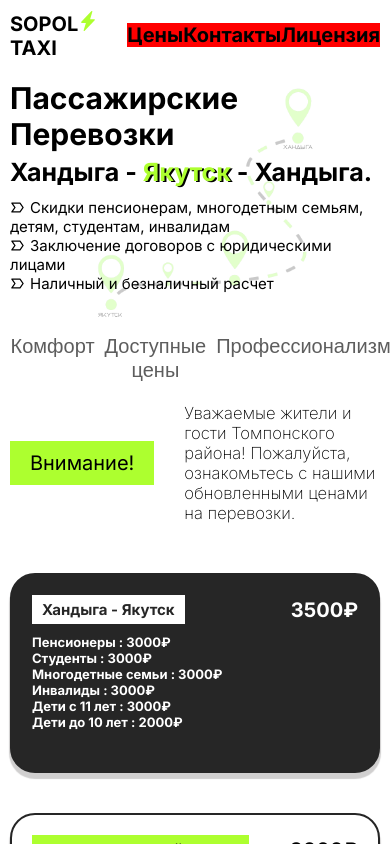
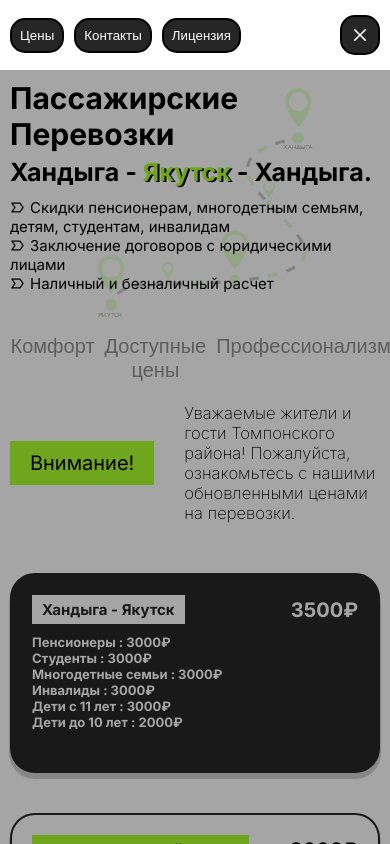
Before and after one commit to alexkor1303/SopolevTaxi, a Next.js app: page / in a window 390 px wide. Both pictures are taken after a click on the button 360 px from the left and 35 px from the top of the page. Shown: the top 844 px of the page. Built offline with nearby package versions, Linux system fonts and the light colour scheme.

Commit message:
add:alpha version done

```diff
--- a/src/components/Header/Header.module.scss
+++ b/src/components/Header/Header.module.scss
@@ -26,6 +26,7 @@
       display: none;
     }
     .mobileLinks {
+      z-index: 2;
       display: block;
       .burgerButton {
         display: flex;
--- a/src/components/Header/Header.tsx
+++ b/src/components/Header/Header.tsx
@@ -21,10 +21,11 @@ export const Header = () => {
       </section>
       <section className={style.linkBlock}>
         <section className={style.desktopLinks}>
-          {HeaderLinks.map((elem) => {
+          {HeaderLinks.map((elem, i) => {
             return (
               <HeaderLinkElem
-                key={elem.key}
+                key={i}
+                id={elem.id}
                 text={elem.text}
                 link={elem.link}
               />
@@ -39,7 +40,7 @@ export const Header = () => {
             onClick={() => setOpen(true)}>
             <IoMdMenu size={20} />
           </Button>
-          <SliderMenu status={open} />
+          <SliderMenu status={open} hideSlider={() => setOpen(!open)} />
         </section>
       </section>
     </div>
--- a/src/components/Header/HeaderLinkElem/HeaderLinkElem.tsx
+++ b/src/components/Header/HeaderLinkElem/HeaderLinkElem.tsx
@@ -1,16 +1,16 @@
 import style from "./HeaderLinkElem.module.scss";
 interface LinkElemProps {
-  key: number;
+  id: number;
   link: string;
   text: string;
 }
 export const HeaderLinkElem = ({
-  key,
+  id,
   link,
   text,
 }: LinkElemProps): JSX.Element => {
   return (
-    <a className={style.link} key={key} href={link}>
+    <a className={style.link} key={id} href={link}>
       {text}
     </a>
   );
--- a/src/components/Header/HeaderLinks.ts
+++ b/src/components/Header/HeaderLinks.ts
@@ -1,16 +1,16 @@
 export const HeaderLinks = [
   {
-    key: 2,
+    id: 2,
     link: "#Tarrifs",
     text: "Цены",
   },
   {
-    key: 3,
+    id: 3,
     link: "#Contacts",
     text: "Контакты",
   },
   {
-    key: 4,
+    id: 4,
     link: "#License",
     text: "Лицензия",
   },
--- a/src/components/SliderMenu/SliderMenu.module.scss
+++ b/src/components/SliderMenu/SliderMenu.module.scss
@@ -1,8 +1,33 @@
 .wrapper {
   background-color: red;
+  display: flex;
+  flex-direction: column;
 }
 .visible {
-  transition: ease-in 0.5s;
+  position: fixed;
+  top: 0;
+  right: 0;
+  width: 100%;
+  height: 100%;
+  background-color: rgba(0, 0, 0, 0.354);
+  .slider {
+    display: flex;
+    align-items: center;
+    justify-content: space-between;
+    width: 100%;
+    height: 70px;
+    padding: 0px 10px 0 10px;
+    background-color: white;
+    .linkList {
+      display: flex;
+      gap: 10px;
+    }
+    .closeButton {
+      display: flex;
+      align-items: center;
+      justify-content: center;
+    }
+  }
 }
 
 .hidden {
--- a/src/components/SliderMenu/SliderMenu.tsx
+++ b/src/components/SliderMenu/SliderMenu.tsx
@@ -1,24 +1,35 @@
-import { link } from "fs";
+import { RxCross2 } from "react-icons/rx";
 import { HeaderLinks } from "../Header/HeaderLinks";
+import { Button } from "..";
 import style from "./SliderMenu.module.scss";
 import cn from "classnames";
 interface SliderMenuProps {
   status: boolean;
+  hideSlider: () => void;
 }
-export const SliderMenu = ({ status }: SliderMenuProps) => {
+export const SliderMenu = ({ status, hideSlider }: SliderMenuProps) => {
   return (
     <div
       className={cn(style.wrapper, {
         [style.visible]: status === true,
         [style.hidden]: status === false,
       })}>
+      <div className={style.slider}>
+        <div className={style.linkList}>
           {HeaderLinks.map((el) => {
             return (
-          <a key={el.key} href={el.link}>
+              <Button key={el.id}>
+                <a onClick={hideSlider} href={el.link}>
                   {el.text}
                 </a>
+              </Button>
             );
           })}
         </div>
+        <Button onClick={hideSlider} className={style.closeButton}>
+          <RxCross2 size={20} />
+        </Button>
+      </div>
+    </div>
   );
 };
```
Lines whose indentation alone changed are shown as unchanged.
